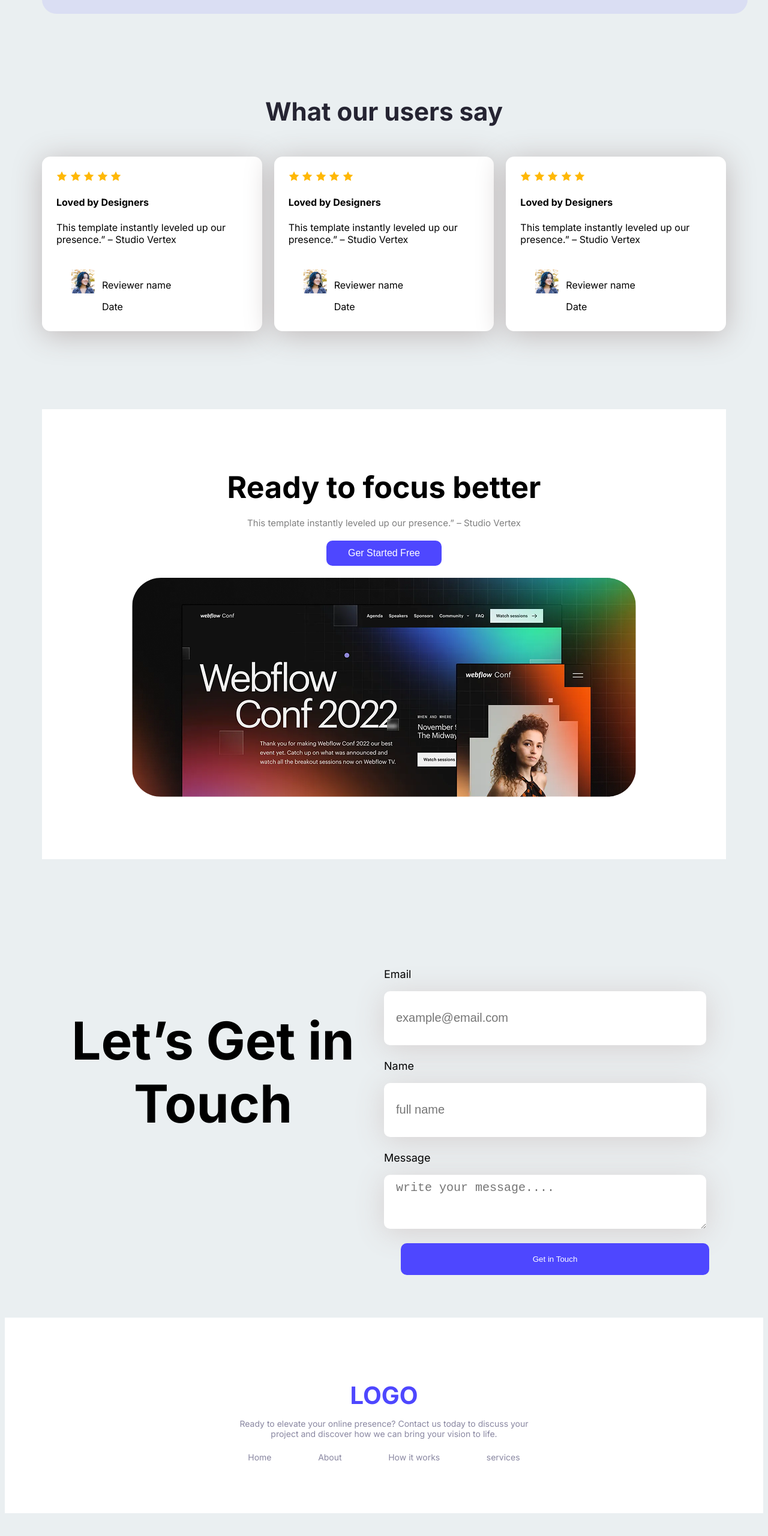
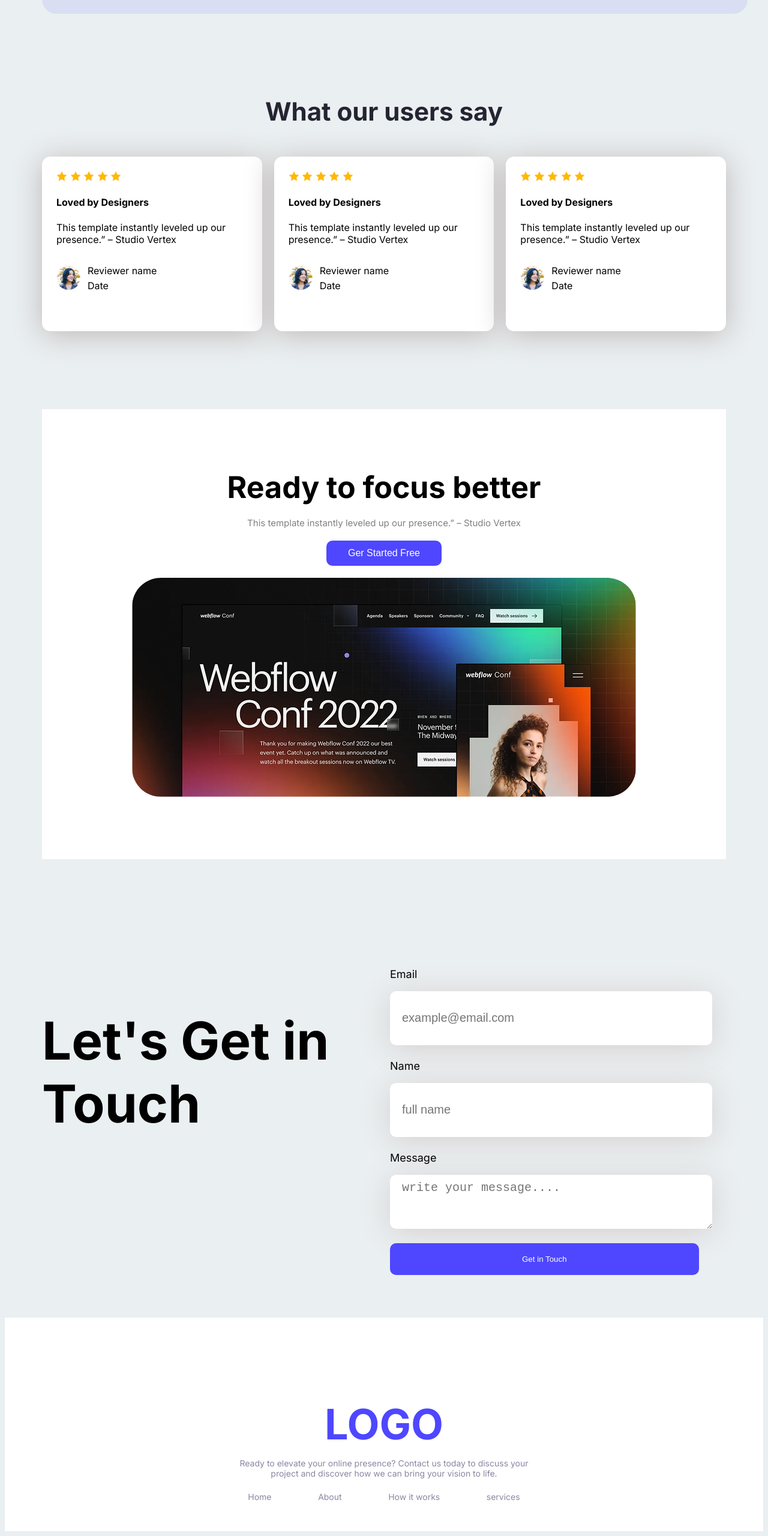
Before and after one commit to MoumitaTalukderMou/assignment-one, a plain HTML site: page index.html in a window 1280 px wide. Shown: the part 1689-4249 px from the top of the page at 60% size. Before the commit the page ends 4219 px from the top, so only its background shows below. Drawn offline with Linux system fonts and the light colour scheme.

Commit message:
added a commit

```diff
--- a/index.html
+++ b/index.html
@@ -65,9 +65,9 @@
                     <p>This template instantly leveled up our presence.” – Studio Vertex</p>
                     <div class="second">
                         <img src="Assets/avatar.png" alt="" class="avatar">
-                        <div>
-                            <p>Reviewer name</p>
-                            <p>Date</p>
+                        <div class="review-info">
+                            <p class="reviewer-name">Reviewer name</p>
+                            <p class="date">Date</p>
                         </div>
                     </div>
                 </div>
@@ -84,9 +84,9 @@
                     <p>This template instantly leveled up our presence.” – Studio Vertex</p>
                     <div class="second">
                         <img src="Assets/avatar.png" alt="" class="avatar">
-                        <div>
-                            <p>Reviewer name</p>
-                            <p>Date</p>
+                        <div class="review-info">
+                            <p class="reviewer-name">Reviewer name</p>
+                            <p class="date">Date</p>
                         </div>
                     </div>
 
@@ -103,9 +103,9 @@
                     <p>This template instantly leveled up our presence.” – Studio Vertex</p>
                     <div class="second">
                         <img src="Assets/avatar.png" alt="" class="avatar">
-                        <div class="reviewer">
-                            <p>Reviewer name</p>
-                            <p>Date</p>
+                        <div class="review-info">
+                            <p class="reviewer-name">Reviewer name</p>
+                            <p class="date">Date</p>
                         </div>
                     </div>
                     </div>
@@ -128,7 +128,7 @@
     <footer>
         <div class="touch">
             <div class="touch-container">
-            <h3 class="touch-title">Let’s Get in<br>Touch</h3>
+            <h3 class="touch-title">Let's Get in<br>Touch</h3>
 
 
             </div>
@@ -150,10 +150,10 @@
             <h3 class="last-part-title">LOGO</h3>
             <p class="last-part-description">Ready to elevate your online presence? Contact us today to discuss your project and discover how we can bring your vision to life.</p>
             <div class="properties">
-                <p class="properties-item last-part-description">Home</p>
-                <p class="properties-item last-part-description">About</p>
-                <p class="properties-item last-part-description">How it works</p>
-                <p class="properties-item last-part-description">services</p>
+                <p class="properties-item last-part-description"><a href="" class="link">Home</a></p>
+                <p class="properties-item last-part-description"><a href="" class="link">About</a></p>
+                <p class="properties-item last-part-description"><a href="" class="link">How it works</a></p>
+                <p class="properties-item last-part-description"><a href="" class="link">services</a></p>
             </div>
             </div>
         </section>
--- a/styles/index.css
+++ b/styles/index.css
@@ -21,6 +21,7 @@
     background-repeat: no-repeat;
     height: 696px;
     background-size: cover;
+    margin-top: 0;
 
 
 
@@ -119,8 +120,12 @@
 }
 .second{
     display: flex;
-    padding: 24px;
     gap: 12px;
+    align-items: center;
+    /* padding: 24px; */
+    /* width: 318px;
+    height: 46px; */
+
 }
 main{
     max-width: 1140px;
@@ -130,10 +135,7 @@ main{
 .users-say{
     margin-top: 137px;
 }
-/* .inter-normal a {
-    text-decoration: none;
-    color: #FFFFFF;
-} */
+
 .anchor{
     text-decoration: none;
     color: #FFFFFF;
@@ -141,6 +143,7 @@ main{
 .avatar{
     width: 40px;
     height: 40px;
+    border-radius: 50%;
 }
 .reviewer{
     margin-top: 0;
@@ -229,19 +232,19 @@ main{
     margin-bottom: 92.23px;
 }
 .touch{
-     display: flex;
+    display: flex;
     text-align: center;
     width: 1140px;
     padding-top: 71px;
     padding-bottom: 71px;
     margin: 0 auto;
-
+    gap: 20px;
 
 
 }
 .touch-container{
     width: 50%;
-    text-align: center;
+    text-align: left;
 
 }
 footer input[type="text"],footer textarea,footer input[type="email"]{
@@ -278,8 +281,8 @@ footer input[type="text"],footer textarea,footer input[type="email"]{
     margin-top: 0;
 }
 .last-part-title{
-    font-size: 40px;
-    font-weight: 800px;
+    font-size: 70px;
+    font-weight: bold;
     color: rgba(78, 71, 255, 1);
     text-align: center;
     margin-bottom: 0;
@@ -314,3 +317,18 @@ body{
     background-color: #FFFFFF;
    padding-top: 65px;
 }
+.link{
+    text-decoration: none;
+    color: rgba(137, 135, 161, 1);
+}
+.review-info{
+  display: flex;
+  flex-direction: column;
+
+}
+.reviewer-name{
+    margin-bottom: 0;
+}
+.date{
+    margin-top: 5px;
+}
```
